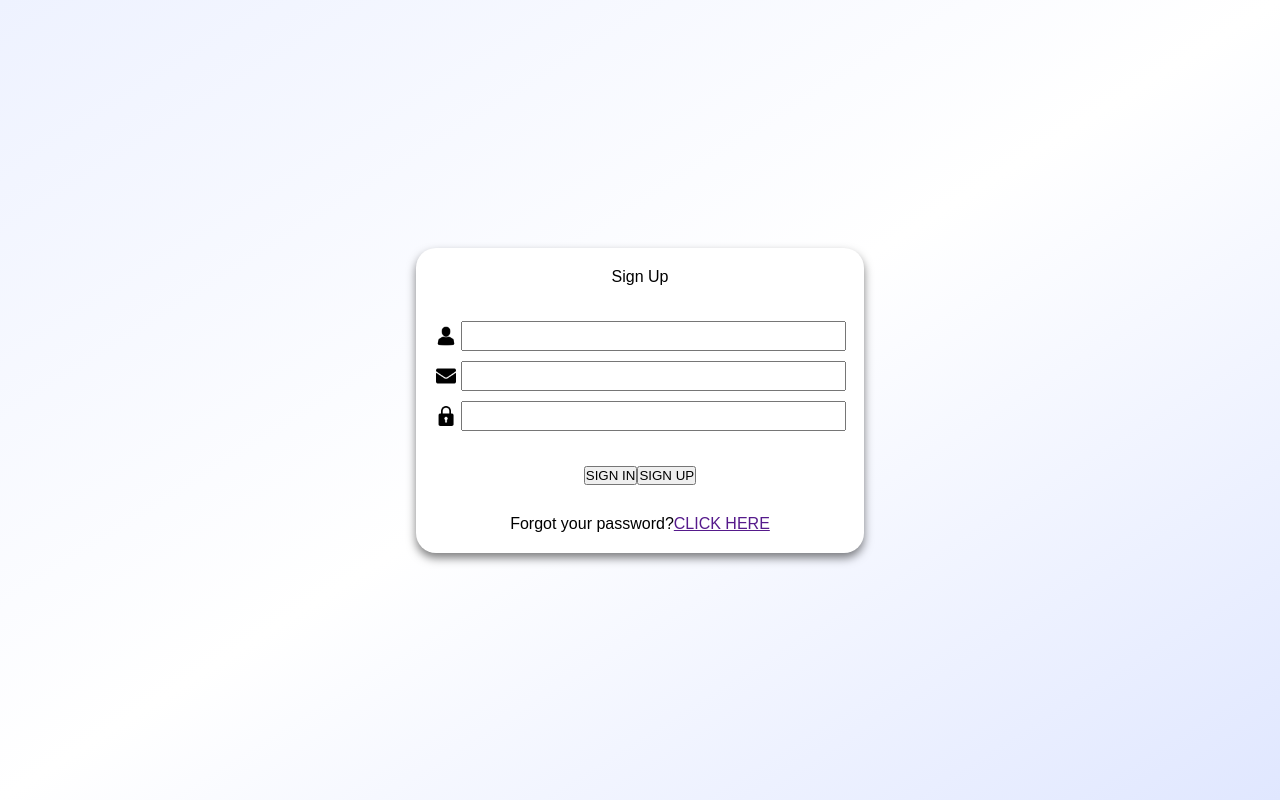
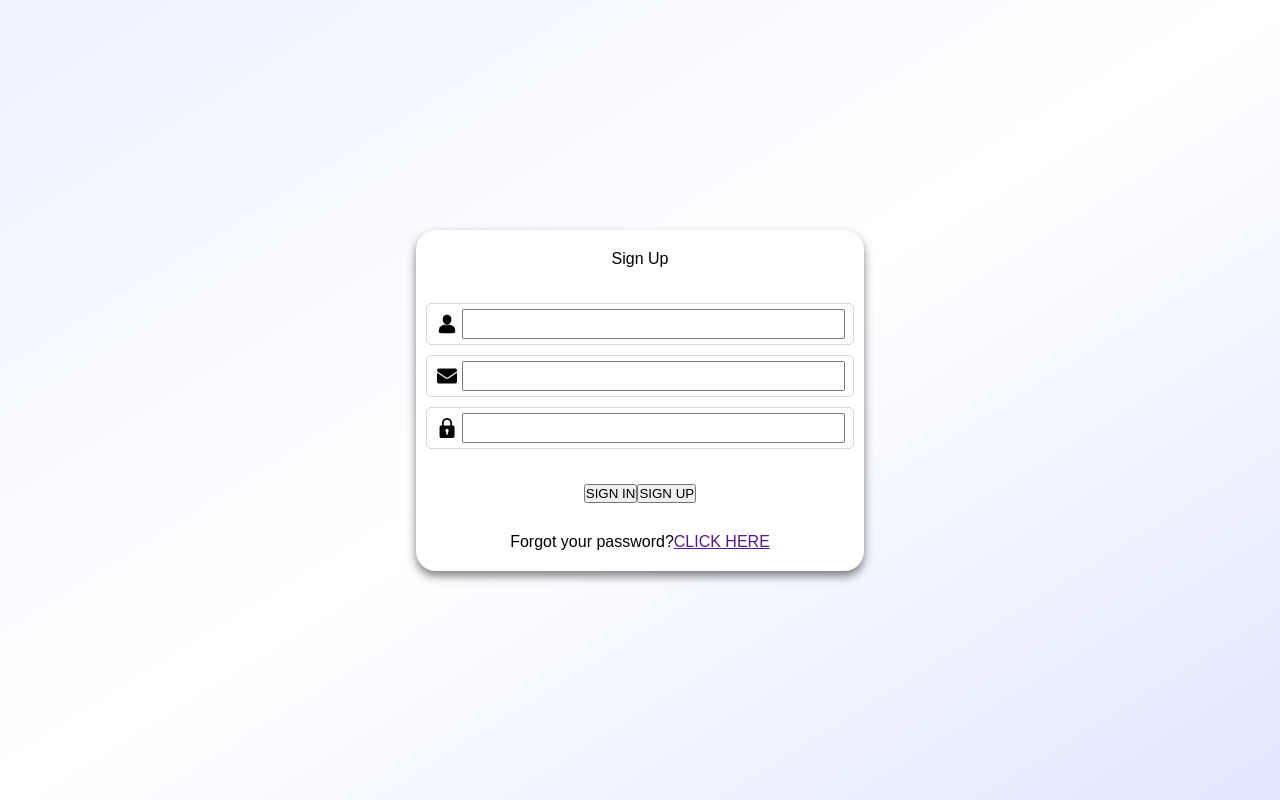
Before and after one commit to NelMatrix743/simple_react_sign_in_up, a React (Vite) app: page / in a window 1280 px wide. Built offline with nearby package versions, Linux system fonts and the light colour scheme.

Commit message:
add border to input section

```diff
--- a/src/Components/AuthSection/AuthSection.css
+++ b/src/Components/AuthSection/AuthSection.css
@@ -29,6 +29,9 @@
     display: flex;
     padding: 5px 8px 5px 5px;
     width: 100%;
+    border: 1px solid #D1D5DC;
+    border-radius: 5px;
+    margin: 5px 0px;
 }
 
 input {
```
